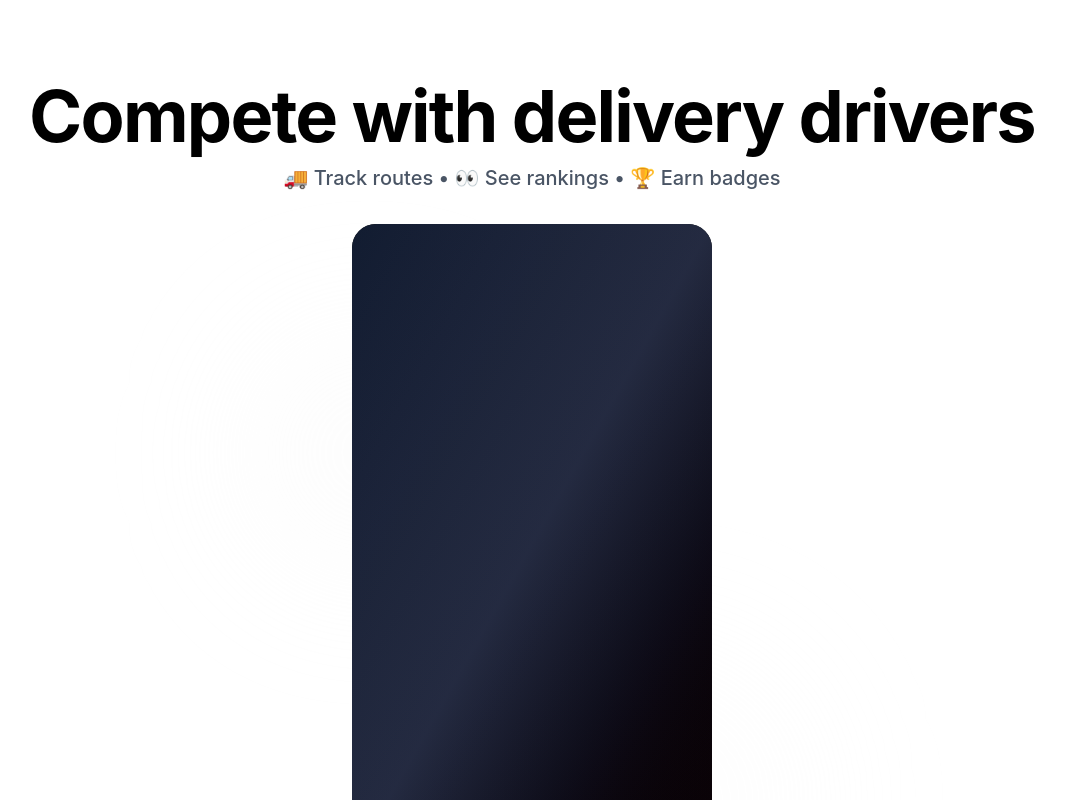
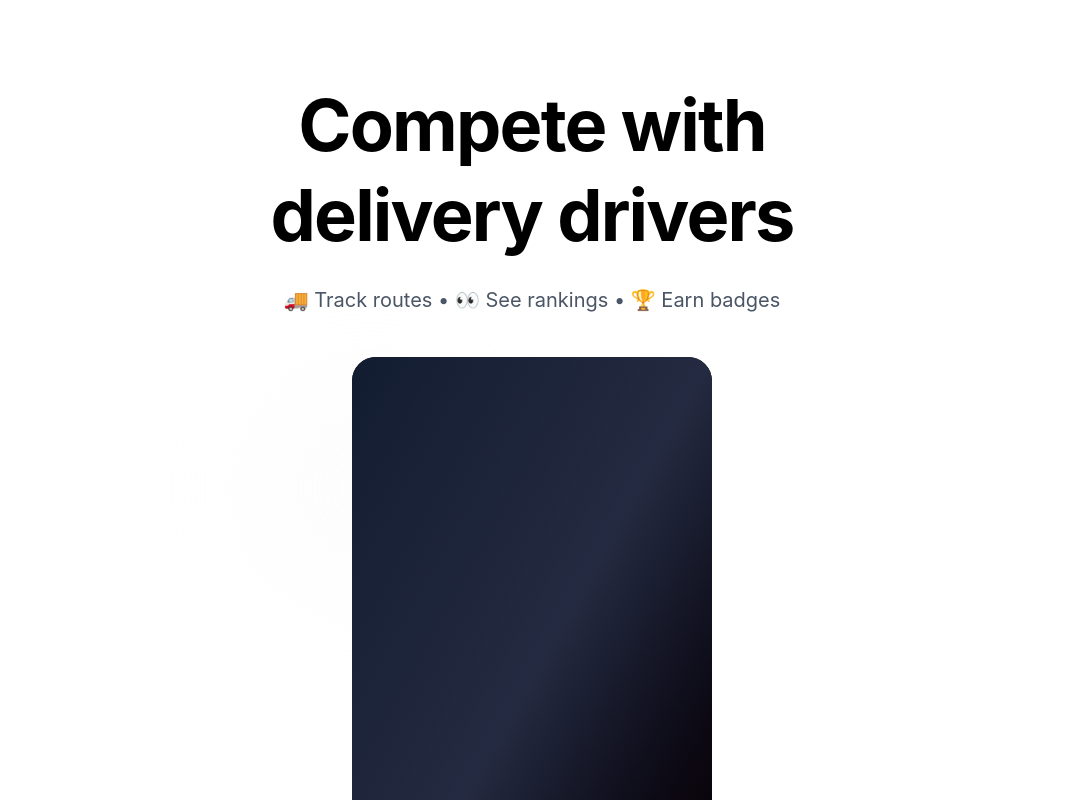
Before and after one commit to interventionbluecamo-afk/routerank-landing, a Next.js app: page / in a window 1280 px wide. Shown: the top 800 px of the page, without its empty margins (108-1173 px from the left). Built offline with nearby package versions, Linux system fonts and the light colour scheme.

Commit message:
Clean up header and subheading: improved spacing, alignment, typography, and visual hierarchy

```diff
--- a/components/landing/hero.tsx
+++ b/components/landing/hero.tsx
@@ -160,18 +160,18 @@ export function Hero() {
       </div>
 
       <div className="max-w-6xl mx-auto w-full relative z-10">
-        <div className="flex flex-col items-center gap-4 sm:gap-6 lg:gap-8">
-          {/* Title */}
+        <div className="flex flex-col items-center gap-6 sm:gap-8 lg:gap-10">
+          {/* Title - Clean spacing and alignment */}
           <motion.div
             initial={{ opacity: 0, y: 20 }}
             animate={{ opacity: 1, y: 0 }}
             transition={{ duration: 0.6, ease: 'easeOut' }}
-            className="text-center space-y-2 sm:space-y-3"
+            className="text-center w-full max-w-3xl mx-auto px-4"
           >
-            <h1 className="text-4xl font-bold tracking-tight text-black sm:text-5xl md:text-6xl lg:text-7xl">
+            <h1 className="text-4xl font-bold tracking-tight text-black leading-tight sm:text-5xl sm:leading-tight md:text-6xl md:leading-tight lg:text-7xl lg:leading-tight mb-4 sm:mb-5 md:mb-6">
               Compete with delivery drivers
             </h1>
-            <p className="text-base text-gray-600 font-medium sm:text-lg md:text-xl max-w-xl mx-auto">
+            <p className="text-base text-gray-600 font-normal sm:text-lg md:text-xl leading-relaxed max-w-2xl mx-auto">
               🚚 Track routes • 👀 See rankings • 🏆 Earn badges
             </p>
           </motion.div>
```
